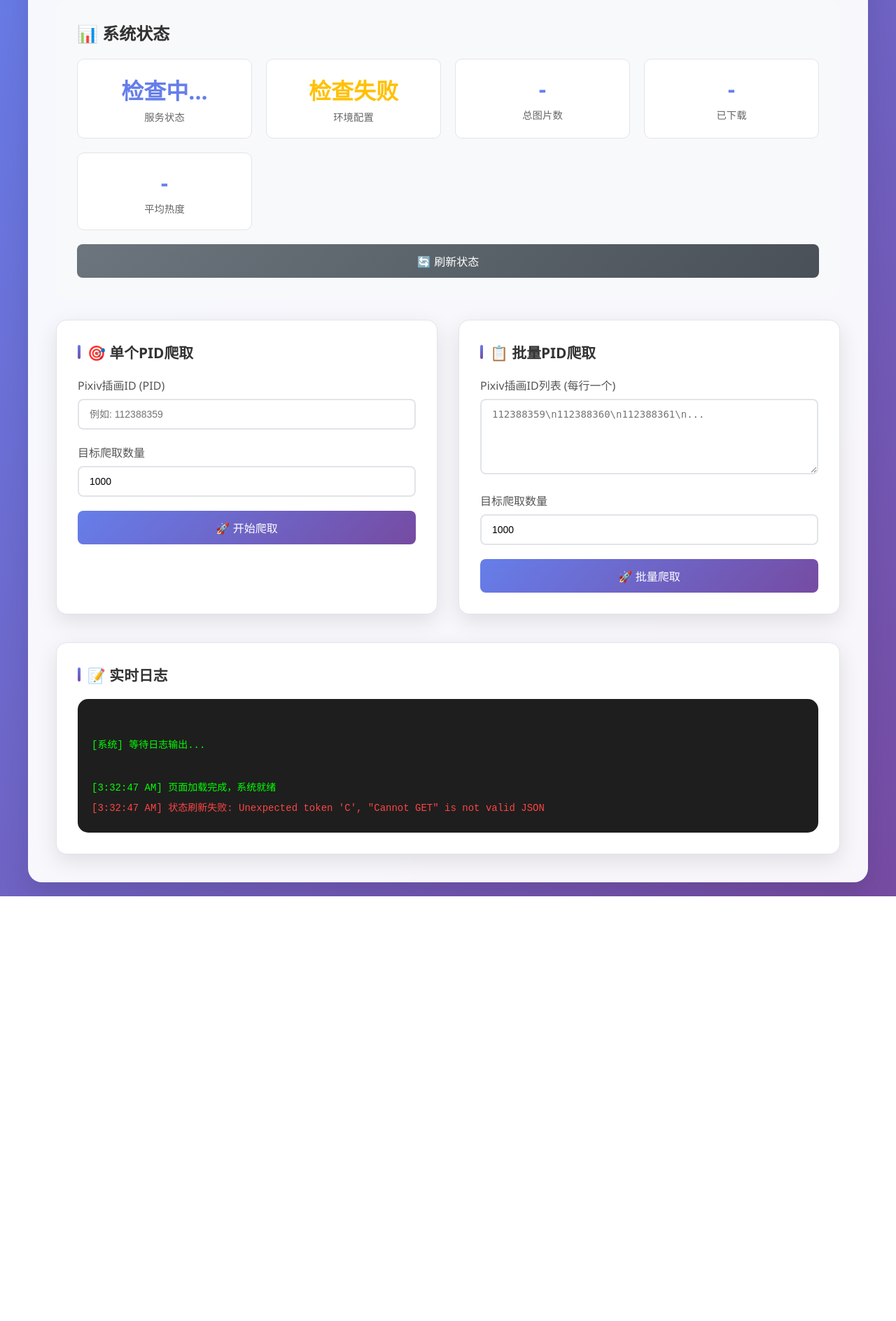
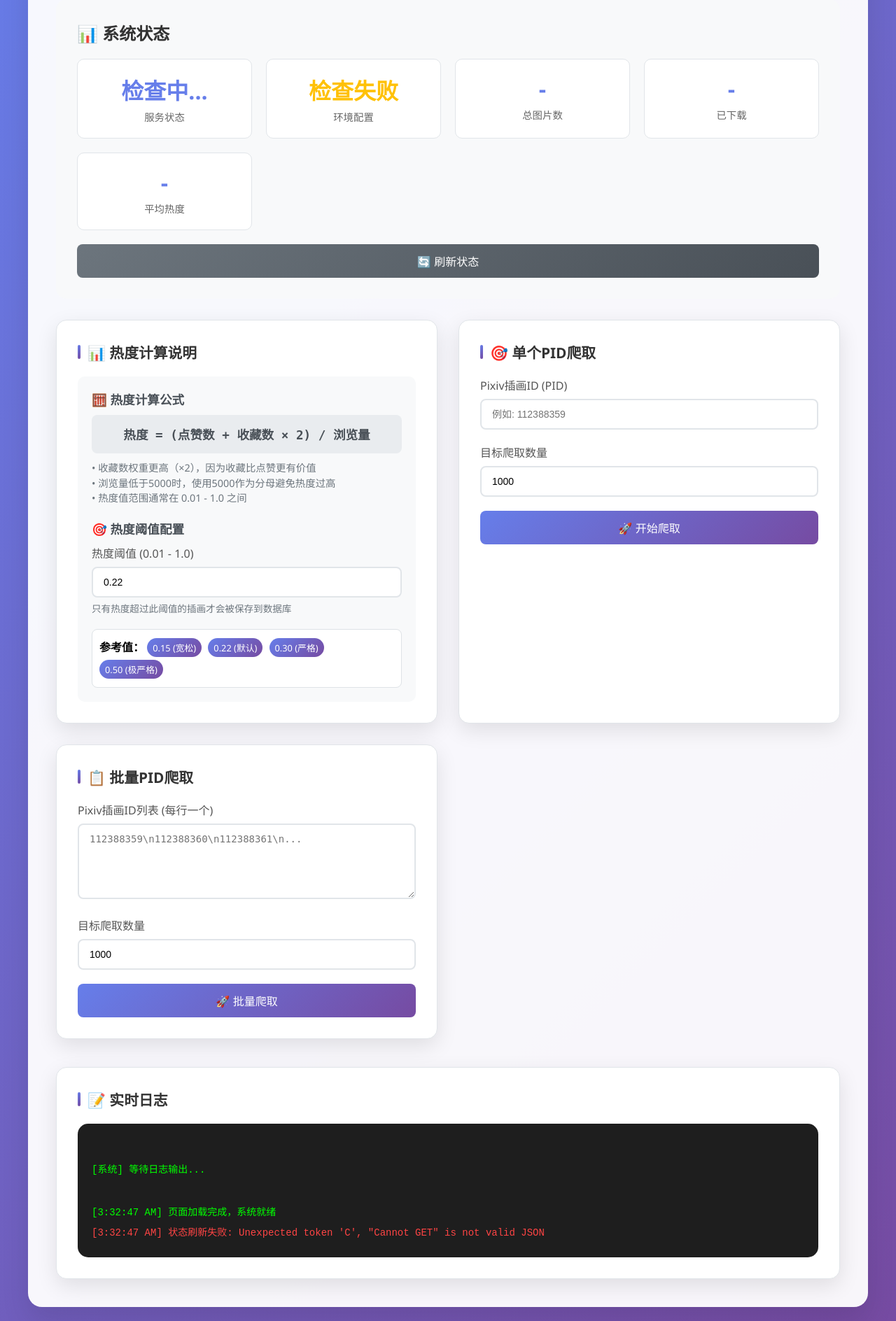
Before and after one commit to evepupil/serverless_pixiv_crawler, a Python web app: template src/templates/index.html in a window 1280 px wide. Shown: the part 214-2102 px from the top of the page at 70% size. Before the commit the page ends 1495 px from the top, so only its background shows below. Run offline with Jinja, Linux system fonts and the light colour scheme; the template is opened without the code that fills it, so the values that code supplies are empty.

Commit message:
支持配置热度阈值

```diff
--- a/src/templates/index.html
+++ b/src/templates/index.html
@@ -263,6 +263,82 @@
             to { transform: rotate(360deg); }
         }
 
+        /* 热度配置样式 */
+        .popularity-info {
+            background: #f8f9fa;
+            border-radius: 10px;
+            padding: 20px;
+            margin-top: 15px;
+        }
+
+        .info-section {
+            margin-bottom: 20px;
+        }
+
+        .info-section:last-child {
+            margin-bottom: 0;
+        }
+
+        .info-section h4 {
+            color: #495057;
+            margin-bottom: 10px;
+            font-size: 1.1rem;
+        }
+
+        .formula {
+            background: #e9ecef;
+            border-radius: 8px;
+            padding: 15px;
+            margin: 10px 0;
+            text-align: center;
+        }
+
+        .formula code {
+            background: none;
+            color: #495057;
+            font-size: 1.1rem;
+            font-weight: 600;
+            padding: 0;
+        }
+
+        .formula-note {
+            color: #6c757d;
+            font-size: 0.9rem;
+            line-height: 1.5;
+            margin: 10px 0 0 0;
+        }
+
+        .threshold-examples {
+            margin-top: 15px;
+            padding: 10px;
+            background: white;
+            border-radius: 8px;
+            border: 1px solid #dee2e6;
+        }
+
+        .threshold-tag {
+            display: inline-block;
+            background: linear-gradient(135deg, #667eea 0%, #764ba2 100%);
+            color: white;
+            padding: 4px 8px;
+            border-radius: 15px;
+            font-size: 0.8rem;
+            margin: 2px 5px 2px 0;
+            cursor: pointer;
+            transition: transform 0.2s ease;
+        }
+
+        .threshold-tag:hover {
+            transform: translateY(-1px);
+        }
+
+        .form-group small {
+            display: block;
+            color: #6c757d;
+            font-size: 0.85rem;
+            margin-top: 5px;
+        }
+
         @media (max-width: 768px) {
             .control-panel {
                 grid-template-columns: 1fr;
@@ -279,6 +355,19 @@
 
             .main-content {
                 padding: 20px;
+            }
+
+            .popularity-info {
+                padding: 15px;
+            }
+
+            .formula code {
+                font-size: 1rem;
+            }
+
+            .threshold-tag {
+                font-size: 0.75rem;
+                padding: 3px 6px;
             }
         }
     </style>
@@ -324,6 +413,39 @@
 
             <!-- 控制面板 -->
             <div class="control-panel">
+                <!-- 热度配置说明 -->
+                <div class="card">
+                    <h3>📊 热度计算说明</h3>
+                    <div class="popularity-info">
+                        <div class="info-section">
+                            <h4>🧮 热度计算公式</h4>
+                            <div class="formula">
+                                <code>热度 = (点赞数 + 收藏数 × 2) / 浏览量</code>
+                            </div>
+                            <p class="formula-note">
+                                • 收藏数权重更高（×2），因为收藏比点赞更有价值<br>
+                                • 浏览量低于5000时，使用5000作为分母避免热度过高<br>
+                                • 热度值范围通常在 0.01 - 1.0 之间
+                            </p>
+                        </div>
+                        <div class="info-section">
+                            <h4>🎯 热度阈值配置</h4>
+                            <div class="form-group">
+                                <label for="popularity-threshold">热度阈值 (0.01 - 1.0)</label>
+                                <input type="number" id="popularity-threshold" value="0.22" min="0.01" max="1.0" step="0.01">
+                                <small>只有热度超过此阈值的插画才会被保存到数据库</small>
+                            </div>
+                            <div class="threshold-examples">
+                                <strong>参考值：</strong>
+                                <span class="threshold-tag">0.15 (宽松)</span>
+                                <span class="threshold-tag">0.22 (默认)</span>
+                                <span class="threshold-tag">0.30 (严格)</span>
+                                <span class="threshold-tag">0.50 (极严格)</span>
+                            </div>
+                        </div>
+                    </div>
+                </div>
+
                 <!-- 单个PID爬取 -->
                 <div class="card">
                     <h3>🎯 单个PID爬取</h3>
@@ -385,7 +507,21 @@
         document.addEventListener('DOMContentLoaded', function() {
             refreshStatus();
             addLog('页面加载完成，系统就绪', 'info');
+            initThresholdTags();
         });
+
+        // 初始化热度阈值标签点击事件
+        function initThresholdTags() {
+            const thresholdTags = document.querySelectorAll('.threshold-tag');
+            thresholdTags.forEach(tag => {
+                tag.addEventListener('click', function() {
+                    const text = this.textContent;
+                    const value = text.match(/\d+\.\d+/)[0]; // 提取数字部分
+                    document.getElementById('popularity-threshold').value = value;
+                    showAlert(`热度阈值已设置为 ${value}`, 'success');
+                });
+            });
+        }
 
         // 开始日志轮询
         function startLogPolling() {
@@ -501,9 +637,15 @@
         async function startSingleCrawl() {
             const pid = document.getElementById('single-pid').value.trim();
             const targetNum = parseInt(document.getElementById('single-target').value);
+            const popularityThreshold = parseFloat(document.getElementById('popularity-threshold').value);
 
             if (!pid) {
                 showAlert('请输入有效的Pixiv插画ID', 'error');
+                return;
+            }
+
+            if (isNaN(popularityThreshold) || popularityThreshold < 0.01 || popularityThreshold > 1.0) {
+                showAlert('请输入有效的热度阈值 (0.01 - 1.0)', 'error');
                 return;
             }
 
@@ -518,7 +660,7 @@
                 btn.disabled = true;
                 btn.innerHTML = '<span class="loading"></span>爬取中...';
 
-                addLog('开始爬取PID: ' + pid + '，目标数量: ' + targetNum, 'info');
+                addLog(`开始爬取PID: ${pid}，目标数量: ${targetNum}，热度阈值: ${popularityThreshold}`, 'info');
                 showProgress();
 
                 const response = await fetch(API_BASE, {
@@ -528,7 +670,8 @@
                     },
                     body: JSON.stringify({
                         pid: pid,
-                        targetNum: targetNum
+                        targetNum: targetNum,
+                        popularityThreshold: popularityThreshold
                     })
                 });
 
@@ -564,6 +707,7 @@
         async function startBatchCrawl() {
             const pidsText = document.getElementById('batch-pids').value.trim();
             const targetNum = parseInt(document.getElementById('batch-target').value);
+            const popularityThreshold = parseFloat(document.getElementById('popularity-threshold').value);
 
             if (!pidsText) {
                 showAlert('请输入有效的Pixiv插画ID列表', 'error');
@@ -574,6 +718,11 @@
 
             if (pids.length === 0) {
                 showAlert('没有找到有效的PID', 'error');
+                return;
+            }
+
+            if (isNaN(popularityThreshold) || popularityThreshold < 0.01 || popularityThreshold > 1.0) {
+                showAlert('请输入有效的热度阈值 (0.01 - 1.0)', 'error');
                 return;
             }
 
@@ -588,7 +737,7 @@
                 btn.disabled = true;
                 btn.innerHTML = '<span class="loading"></span>批量爬取中...';
 
-                addLog('开始批量爬取，共' + pids.length + '个PID，目标数量: ' + targetNum, 'info');
+                addLog(`开始批量爬取，共${pids.length}个PID，目标数量: ${targetNum}，热度阈值: ${popularityThreshold}`, 'info');
                 showProgress();
 
                 const response = await fetch(API_BASE, {
@@ -598,7 +747,8 @@
                     },
                     body: JSON.stringify({
                         pids: pids,
-                        targetNum: targetNum
+                        targetNum: targetNum,
+                        popularityThreshold: popularityThreshold
                     })
                 });
 
```
Also changed, not shown: src/index.ts (+24 -11 lines), src/services/pixiv-crawler.ts (+12 -2 lines).
